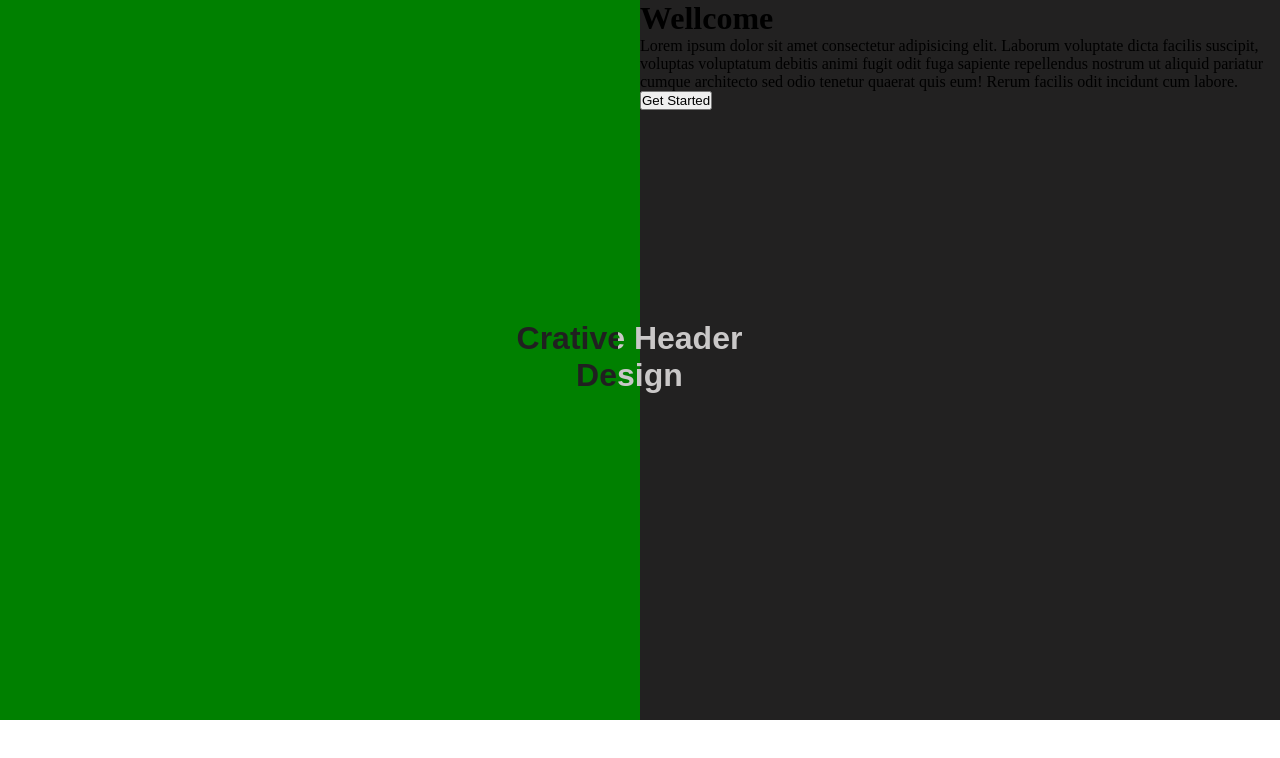
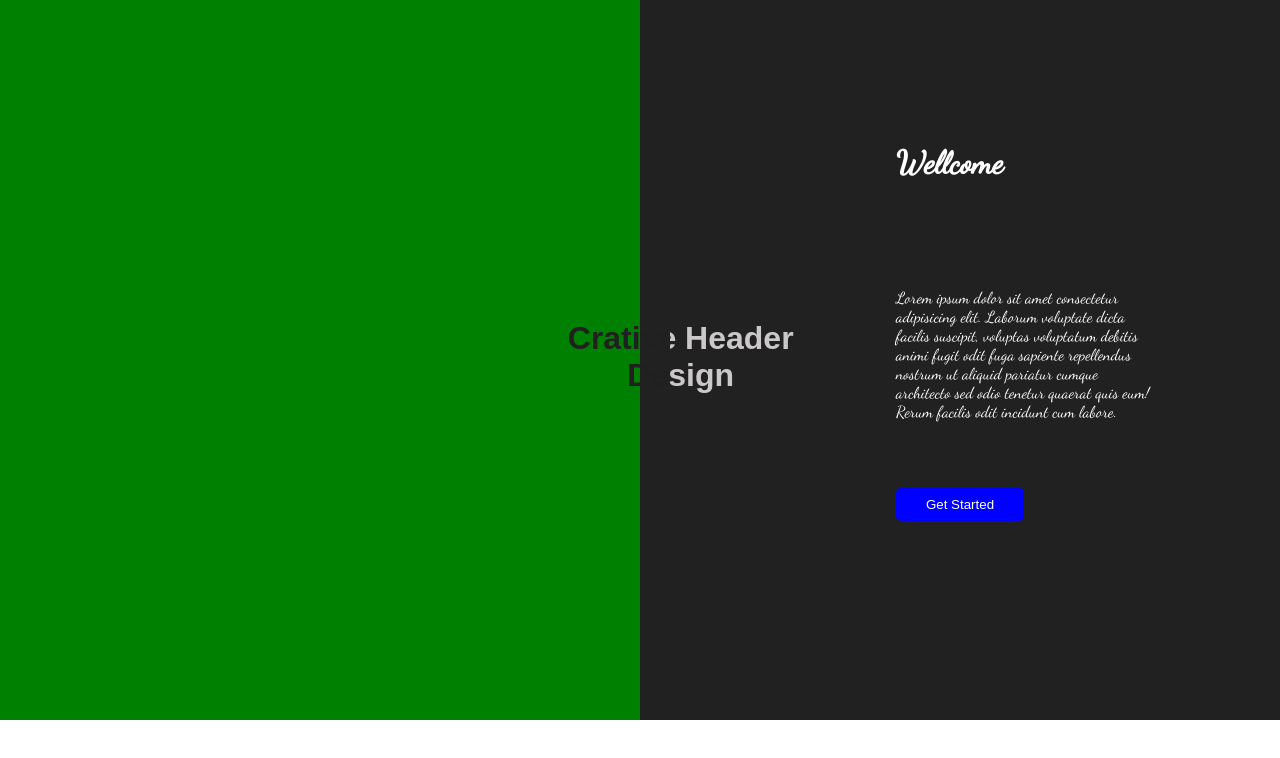
Before and after one commit to Douzandeh/Header_Project_1, a plain HTML site: page index.html in a window 1280 px wide. Drawn offline with Linux system fonts and the light colour scheme.

Commit message:
Completing the CSS structure on the right side of the page, creating fonts and making buttons

```diff
--- a/style.css
+++ b/style.css
@@ -1,3 +1,4 @@
+@import url('https://fonts.googleapis.com/css2?family=Dancing+Script&display=swap');
 *{
     margin: 0px;
     padding: 0px;
@@ -26,6 +27,9 @@
 .right{
     background-color: #222121;
     grid-column: 4/7;
+    display: grid;
+    grid-template-columns: repeat(5 , 1fr);
+    grid-template-rows: repeat(5 , 1fr);
 }
 
 .text{
@@ -33,8 +37,40 @@
     text-align: center;
     font-family: sans-serif;
     top: 40%;
-    right:42%;
+    right:38%;
     background: linear-gradient(to right , #202020 45% , #cac8c8 30%);
     -webkit-background-clip: text;
     -webkit-text-fill-color: transparent;
 }
+
+.wellcome{
+    grid-column:3 / 4;
+    grid-row:2 / 3 ;
+    font-family: 'Dancing Script', cursive;
+    color: #fff;
+}
+
+.btn{
+    grid-column:3 / 4 ;
+    grid-row:4 / 5 ;
+    align-self: center;
+    padding: 9px;
+    background-color: blue;
+    color: white;
+    transition: all 0.3s;
+    border: none;
+    border-radius: 5px;
+    cursor: pointer;
+}
+
+.btn:hover{
+ background-color: white;
+ color: black;
+}
+
+.paragrapgh{
+    grid-column:3 / 5 ;
+    grid-row:3 / 4 ;
+    font-family: 'Dancing Script', cursive;
+    color: #fff;
+}
```
